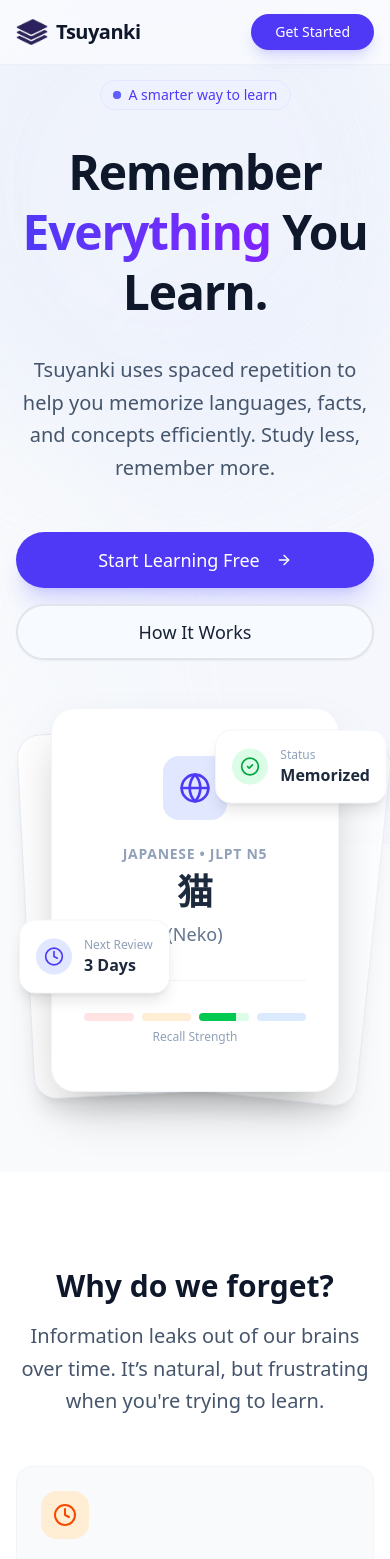
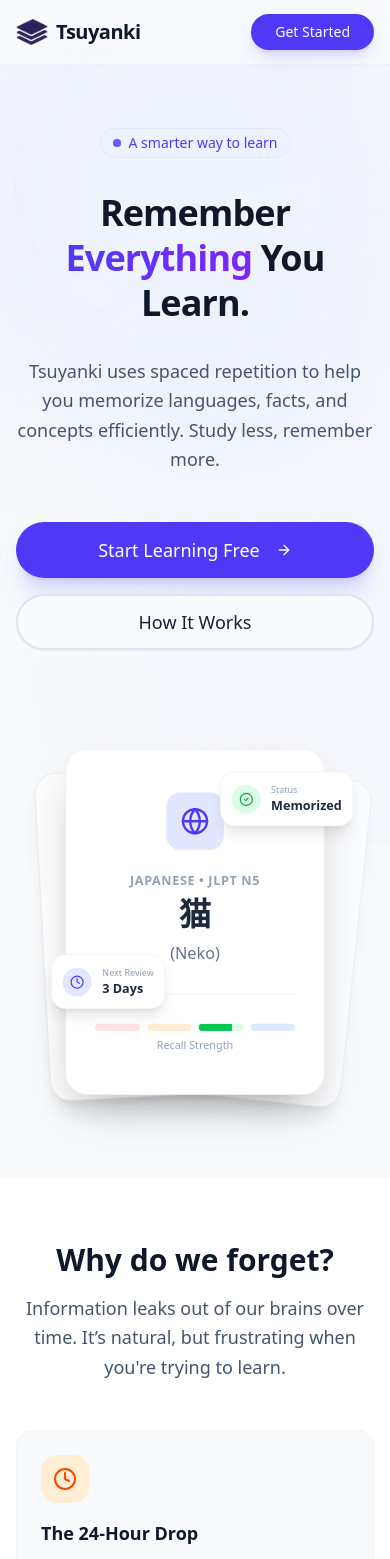
Before and after one commit to MaulIshak/tsuyanki, a Vue app in the folder frontend/: page / in a window 390 px wide. Shown: the top 1559 px of the page. Built offline with nearby package versions, Linux system fonts and the light colour scheme.

Commit message:
fix landing page resposiveness

```diff
--- a/frontend/src/views/LandingView.vue
+++ b/frontend/src/views/LandingView.vue
@@ -48,7 +48,7 @@
     </nav>
 
     <!-- Hero Section -->
-    <section class="relative min-h-screen flex items-center pt-20 pb-20 px-4 sm:px-6 lg:px-8 overflow-hidden">
+    <section class="relative min-h-screen flex items-center pt-32 pb-16 md:pt-20 md:pb-20 px-4 sm:px-6 lg:px-8 overflow-hidden">
       <div class="max-w-7xl mx-auto grid lg:grid-cols-2 gap-12 items-center relative z-10">
         <div class="space-y-8 text-center lg:text-left">
           <div class="inline-flex items-center gap-2 px-3 py-1 rounded-full bg-indigo-50 dark:bg-indigo-900/30 text-indigo-600 dark:text-indigo-300 text-sm font-medium border border-indigo-100 dark:border-indigo-800">
@@ -59,11 +59,11 @@
             A smarter way to learn
           </div>
 
-          <h1 class="text-5xl sm:text-6xl lg:text-7xl font-extrabold tracking-tight text-slate-900 dark:text-white leading-tight">
+          <h1 class="text-4xl sm:text-6xl lg:text-7xl font-extrabold tracking-tight text-slate-900 dark:text-white leading-tight">
             Remember <span class="text-transparent bg-clip-text bg-gradient-to-r from-indigo-600 to-violet-600 dark:from-indigo-400 dark:to-violet-400">Everything</span> You Learn.
           </h1>
 
-          <p class="text-xl text-slate-600 dark:text-slate-300 leading-relaxed max-w-2xl mx-auto lg:mx-0">
+          <p class="text-lg sm:text-xl text-slate-600 dark:text-slate-300 leading-relaxed max-w-2xl mx-auto lg:mx-0">
             Tsuyanki uses spaced repetition to help you memorize languages, facts, and concepts efficiently. Study less, remember more.
           </p>
 
@@ -83,9 +83,9 @@
         </div>
 
         <!-- Hero Visual/Abstract -->
-        <div class="relative lg:h-[600px] flex items-center justify-center">
+        <div class="relative lg:h-[600px] flex items-center justify-center mt-8 lg:mt-0">
              <!-- Card Stack Animation -->
-             <div class="relative w-72 h-96 sm:w-80 sm:h-[420px]">
+             <div class="relative w-72 h-96 sm:w-80 sm:h-[420px] scale-90 sm:scale-100 transform-gpu">
                 <!-- Back Cards -->
                 <div class="absolute inset-0 bg-white dark:bg-slate-800 rounded-3xl shadow-xl border border-slate-200 dark:border-slate-700 transform translate-x-4 translate-y-4 rotate-6 opacity-60 scale-95 origin-bottom-right"></div>
                 <div class="absolute inset-0 bg-white dark:bg-slate-800 rounded-3xl shadow-xl border border-slate-200 dark:border-slate-700 transform -translate-x-4 translate-y-2 -rotate-3 opacity-80 scale-95 origin-bottom-left"></div>
@@ -113,22 +113,22 @@
                 </div>
 
                 <!-- Floating Elements -->
-                 <div class="absolute -right-12 top-10 bg-white dark:bg-slate-800 p-4 rounded-2xl shadow-lg border border-slate-100 dark:border-slate-700 animate-bounce duration-[3000ms]">
+                 <div class="absolute -right-8 sm:-right-12 top-10 bg-white dark:bg-slate-800 p-3 sm:p-4 rounded-2xl shadow-lg border border-slate-100 dark:border-slate-700 animate-bounce duration-[3000ms]">
                     <div class="flex items-center gap-3">
-                        <div class="bg-green-100 dark:bg-green-900/30 p-2 rounded-full text-green-600"><CheckCircle2 class="w-5 h-5" /></div>
+                        <div class="bg-green-100 dark:bg-green-900/30 p-2 rounded-full text-green-600"><CheckCircle2 class="w-4 h-4 sm:w-5 sm:h-5" /></div>
                         <div>
-                            <p class="text-xs text-slate-400">Status</p>
-                            <p class="font-bold text-slate-800 dark:text-slate-200">Memorized</p>
+                            <p class="text-[10px] sm:text-xs text-slate-400">Status</p>
+                            <p class="font-bold text-sm sm:text-base text-slate-800 dark:text-slate-200">Memorized</p>
                         </div>
                     </div>
                  </div>
 
-                 <div class="absolute -left-8 bottom-20 bg-white dark:bg-slate-800 p-4 rounded-2xl shadow-lg border border-slate-100 dark:border-slate-700 animate-bounce duration-[4000ms]">
+                 <div class="absolute -left-4 sm:-left-8 bottom-20 bg-white dark:bg-slate-800 p-3 sm:p-4 rounded-2xl shadow-lg border border-slate-100 dark:border-slate-700 animate-bounce duration-[4000ms]">
                     <div class="flex items-center gap-3">
-                        <div class="bg-indigo-100 dark:bg-indigo-900/30 p-2 rounded-full text-indigo-600"><Clock class="w-5 h-5" /></div>
+                        <div class="bg-indigo-100 dark:bg-indigo-900/30 p-2 rounded-full text-indigo-600"><Clock class="w-4 h-4 sm:w-5 sm:h-5" /></div>
                         <div>
-                            <p class="text-xs text-slate-400">Next Review</p>
-                            <p class="font-bold text-slate-800 dark:text-slate-200">3 Days</p>
+                            <p class="text-[10px] sm:text-xs text-slate-400">Next Review</p>
+                            <p class="font-bold text-sm sm:text-base text-slate-800 dark:text-slate-200">3 Days</p>
                         </div>
                     </div>
                  </div>
@@ -138,11 +138,11 @@
     </section>
 
     <!-- Problem & Insight -->
-    <section class="py-24 bg-white dark:bg-slate-900 relative">
+    <section class="py-16 sm:py-24 bg-white dark:bg-slate-900 relative">
         <div class="max-w-4xl mx-auto px-4 sm:px-6 text-center space-y-12 relative z-10">
             <div class="space-y-4">
                 <h2 class="text-3xl md:text-4xl font-bold text-slate-900 dark:text-slate-100">Why do we forget?</h2>
-                <p class="text-xl text-slate-600 dark:text-slate-400 leading-relaxed max-w-2xl mx-auto">
+                <p class="text-lg sm:text-xl text-slate-600 dark:text-slate-400 leading-relaxed max-w-2xl mx-auto">
                     Information leaks out of our brains over time. It’s natural, but frustrating when you're trying to learn.
                 </p>
             </div>
@@ -174,7 +174,7 @@
     </section>
 
     <!-- How Tsuyanki Works -->
-    <section id="how-it-works" class="py-24 px-4 sm:px-6 relative overflow-hidden">
+    <section id="how-it-works" class="py-16 sm:py-24 px-4 sm:px-6 relative overflow-hidden">
         <div class="max-w-6xl mx-auto space-y-16 relative z-10">
             <div class="text-center space-y-4">
                 <h2 class="text-3xl md:text-4xl font-bold text-slate-900 dark:text-slate-100">How Tsuyanki Works</h2>
@@ -219,9 +219,9 @@
     </section>
 
     <!-- Visual Feature Preview -->
-    <section class="py-24 bg-slate-900 text-white overflow-hidden relative">
+    <section class="py-16 sm:py-24 bg-slate-900 text-white overflow-hidden relative">
         <!-- Background Glow -->
-        <div class="absolute top-1/2 left-1/2 -translate-x-1/2 -translate-y-1/2 w-[800px] h-[800px] bg-indigo-600/20 rounded-full blur-[100px] pointer-events-none"></div>
+        <div class="absolute top-1/2 left-1/2 -translate-x-1/2 -translate-y-1/2 w-[600px] sm:w-[800px] h-[600px] sm:h-[800px] bg-indigo-600/20 rounded-full blur-[100px] pointer-events-none"></div>
 
         <div class="max-w-7xl mx-auto px-4 sm:px-6 lg:px-8 relative z-10 grid lg:grid-cols-2 gap-16 items-center">
             <div class="space-y-8">
@@ -264,7 +264,7 @@
             </div>
 
             <!-- Abstract UI Preview -->
-            <div class="relative rounded-xl bg-slate-800/50 border border-slate-700/50 p-2 shadow-2xl skew-y-1 lg:skew-y-3 transform hover:skew-y-0 transition-transform duration-700">
+            <div class="relative rounded-xl bg-slate-800/50 border border-slate-700/50 p-2 shadow-2xl lg:skew-y-3 transform hover:skew-y-0 transition-transform duration-700">
                 <div class="rounded-lg overflow-hidden bg-slate-950 aspect-video relative flex flex-col">
                     <!-- Fake Window Header -->
                     <div class="h-8 bg-slate-900 border-b border-slate-800 flex items-center px-4 gap-2">
@@ -294,12 +294,12 @@
     </section>
 
     <!-- CTA Section -->
-    <section class="py-24 px-4 sm:px-6 relative">
+    <section class="py-16 sm:py-24 px-4 sm:px-6 relative">
         <div class="max-w-4xl mx-auto text-center space-y-8 relative z-10">
-            <h2 class="text-4xl md:text-5xl font-bold text-slate-900 dark:text-white tracking-tight">
+            <h2 class="text-3xl md:text-5xl font-bold text-slate-900 dark:text-white tracking-tight">
                 Ready to stop forgetting?
             </h2>
-            <p class="text-xl text-slate-600 dark:text-slate-300 max-w-2xl mx-auto">
+            <p class="text-lg sm:text-xl text-slate-600 dark:text-slate-300 max-w-2xl mx-auto">
                 Join others who are mastering languages and exams with Tsuyanki.
             </p>
             <div class="flex flex-col sm:flex-row gap-4 justify-center pt-4">
```
Also changed, not shown: 44 other files (tests, documents, lock files or other folders).
